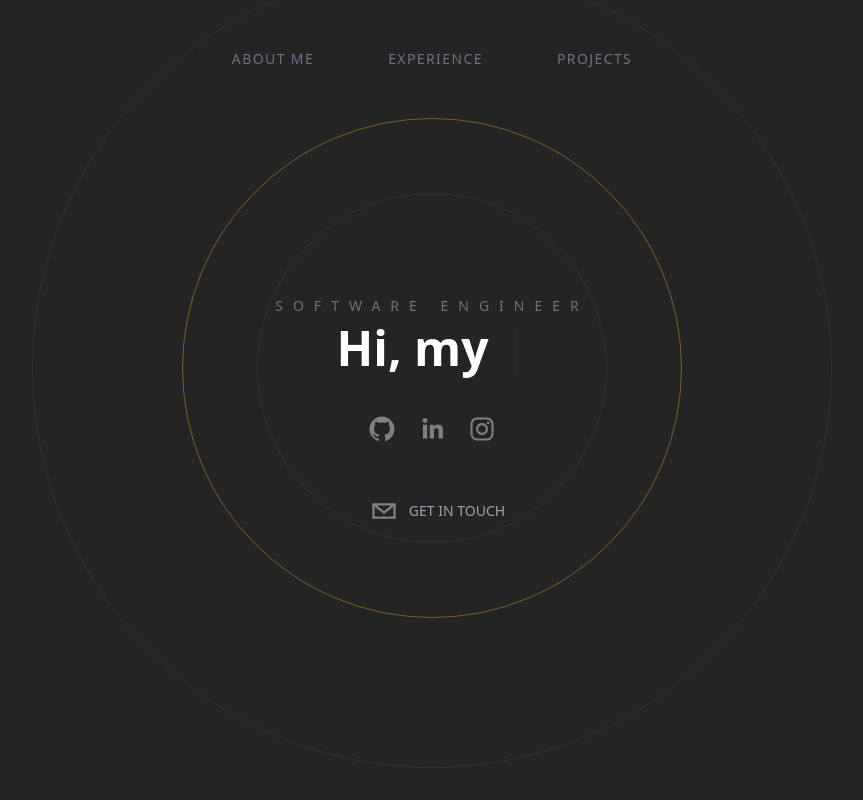
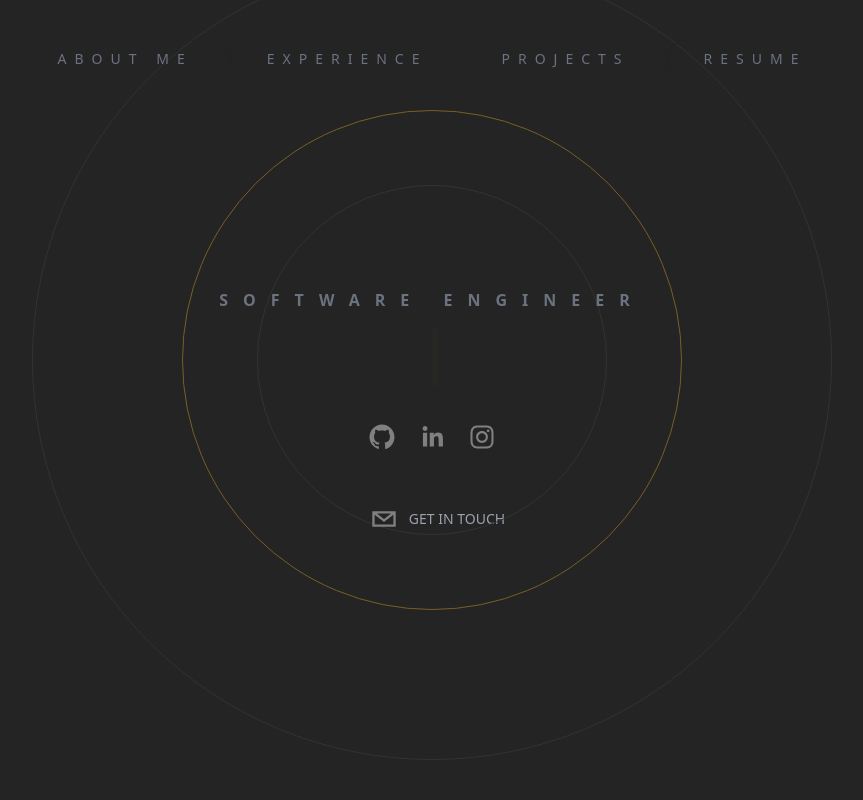
Before and after one commit to sourishdasss/sourishdas, a Next.js app: page / in a window 1280 px wide. Shown: the whole page, without its empty margins (208-1071 px from the left). Built offline with nearby package versions, Linux system fonts and the light colour scheme.

Commit message:
new about

```diff
--- a/components/About.tsx
+++ b/components/About.tsx
@@ -7,7 +7,7 @@ type Props = {}
 export default function About({}: Props) {
   return (
     <div className='flex flex-col relative h-screen text-center top-10 md:text-left md:flex-row max-w-7xl px-10 justify-evenly mx-auto items-center'>
-          <h3 className='absolute top-24 uppercase tracking-widest text-gray-500 text-2xl'>Get To Know Me</h3>
+          <h3 className='absolute top-24 uppercase tracking-[10px] text-gray-500 text-2xl'>Get To Know Me</h3>
 
      {/*
           <motion.img
@@ -24,14 +24,19 @@ export default function About({}: Props) {
                     duration: 2
                }}
                src = "https://www.photohound.co/images/1014752l.jpg"
-               className="items-center -mb-20 mb:mb-0 flex-shrink-0 w-56 h-56 rounded-full object-cover md:rounded-lg md:w-64 md:h-96 xl:w-[500px] xl:h-[600px]"
+               className="items-center -mb-20 mb:mb-0 flex-shrink-0 w-56 h-56 rounded-full object-cover md:rounded-lg md:w-64 md:h-96"
           />
-          */}
+     */}
 
-          <div className='space-y-10 px-0 md:px-10'>
-               <p>
-                    Hi, my name is Sourish Das. I am a first year student at the university of waterloo studying computer science and
-                    hoping to minor in statistics. I am currently interning at a YC 21 startup, named Baraka Financial limited. FILL IN
+
+          <div className='space-y-0 px-30 md:px-20'>
+               <p className='items-center'>
+                    Hi, my name is Sourish Das. I am a Second Year Student at the University of Waterloo majoring in Computer Science.
+               </p>
+
+
+               <p className='items-center'>
+                    I am currently interning at a YC 21 startup, named Baraka Financial limited. FILL IN
                     ...........................................................................................................................
                     ...........................................................................................................................
                     ...........................................................................................................................
--- a/components/Baraka.tsx
+++ b/components/Baraka.tsx
@@ -5,6 +5,9 @@ import { HiChevronRight } from "react-icons/hi";
 type Props = {}
 
 function Baraka({}: Props) {
+
+
+
   return (
      <motion.div
           initial={{ opacity: 0}}
@@ -15,9 +18,13 @@ function Baraka({}: Props) {
           <h3 className='flex gap-1 font-medium text-xl font-titleFont'>Backend Software Engineer <span className='text-blue-600'>@ Baraka</span></h3>
           <p className='text-sm mt-1 font-medium text-gray-400'>May 2023 - Present</p>
 
-          <ul>
+          <ul className='mt-6 flex flex-col gap-3'>
                <li className='text-base flex gap-2'>
-                    <span><HiChevronRight /></span>
+                    <span className='text-blue-600 mt-1'><HiChevronRight /></span>
+                    WRITE DESCRIPTION
+               </li>
+               <li className='text-base flex gap-2'>
+                    <span className='text-blue-600 mt-1'><HiChevronRight /></span>
                     WRITE DESCRIPTION
                </li>
           </ul>
--- a/components/Header.tsx
+++ b/components/Header.tsx
@@ -13,15 +13,19 @@ export default function Header({}: Props) {
     <header className="sticky top-5 left-flex z-20 xl:center items-center text-center">
       <div className='pt-5'>
         <Link href="#about">
-          <button className="px-9 py-2 border border-[#242424] rounded-full uppercase text-sm tracking-widest text-gray-500 transition-all hover:border-[#F7AB0A]/40 hover:text-[#F7AB0A]/40"> About Me </button>
+          <button className="px-9 py-2 border border-[#242424] rounded-full uppercase text-sm tracking-[8px] text-gray-500 transition-all hover:border-[#F7AB0A]/40 hover:text-[#F7AB0A]/40"> About Me </button>
         </Link>
 
         <Link href="#about">
-          <button className="px-9 py-2 border border-[#242424] rounded-full uppercase text-sm tracking-widest text-gray-500 transition-all hover:border-[#F7AB0A]/40 hover:text-[#F7AB0A]/40"> Experience </button>
+          <button className="px-9 py-2 border border-[#242424] rounded-full uppercase text-sm tracking-[8px] text-gray-500 transition-all hover:border-[#F7AB0A]/40 hover:text-[#F7AB0A]/40"> Experience </button>
         </Link>
 
         <Link href="#about">
-          <button className="px-9 py-2 border border-[#242424] rounded-full uppercase text-sm tracking-widest text-gray-500 transition-all hover:border-[#F7AB0A]/40 hover:text-[#F7AB0A]/40"> Projects </button>
+          <button className="px-9 py-2 border border-[#242424] rounded-full uppercase text-sm tracking-[8px] text-gray-500 transition-all hover:border-[#F7AB0A]/40 hover:text-[#F7AB0A]/40"> Projects </button>
+        </Link>
+
+        <Link href="#about">
+          <button className="px-9 py-2 border border-[#242424] rounded-full uppercase text-sm tracking-[8px] text-gray-500 transition-all hover:border-[#F7AB0A]/40 hover:text-[#F7AB0A]/40"> Resume </button>
         </Link>
       </div>
 
--- a/components/Hero.tsx
+++ b/components/Hero.tsx
@@ -8,17 +8,17 @@ type Props = {}
 
 export default function Hero({}: Props) {
      const [text, count] = useTypewriter({
-          words: ["Hi, my name is Sourish"],
+          words: ["Hi, I'm Sourish"],
           loop: true,
-          delaySpeed: 2000,
+          delaySpeed: 3500,
      });
 
   return (
     <div className="h-screen flex flex-col space-y-8 items-center justify-center text-center overflow-hidden">
      <BackgroundShapes />
      <div className='z-20'>
-          <h2 className="text-sm uppercase text-gray-500 pb-2 tracking-[10px]">Software Engineer</h2>
-     <h1 className="text-5xl font-semibold px-10">
+          <h2 className="text-md font-semibold uppercase text-gray-500 pb-2 tracking-[15px]">Software Engineer</h2>
+     <h1 className="text-6xl font-semibold px-15">
           <span>{text}</span>
           <Cursor cursorColor="#F7AB0A" />
      </h1>
@@ -68,6 +68,8 @@ export default function Hero({}: Props) {
           GET IN TOUCH
         </p>
       </div>
+
+
     </div>
   )
 }
--- a/components/Work_Experience.tsx
+++ b/components/Work_Experience.tsx
@@ -7,8 +7,6 @@ type Props = {}
 
 function Work_Experience({}: Props) {
   return (
-
-
 
      <motion.div className='flex flex-col relative h-screen text-center md:text-left md:flex-row max-w-7xl px-10 justify-evenly mx-auto items-center'>
       <h3 className='absolute top-24 uppercase tracking-widest text-gray-500 text-2xl'>Experience</h3>
@@ -33,8 +31,6 @@ function Work_Experience({}: Props) {
         {/* Experience Card*/}
       </div>
 
-
-
      </motion.div>
 
 
```
